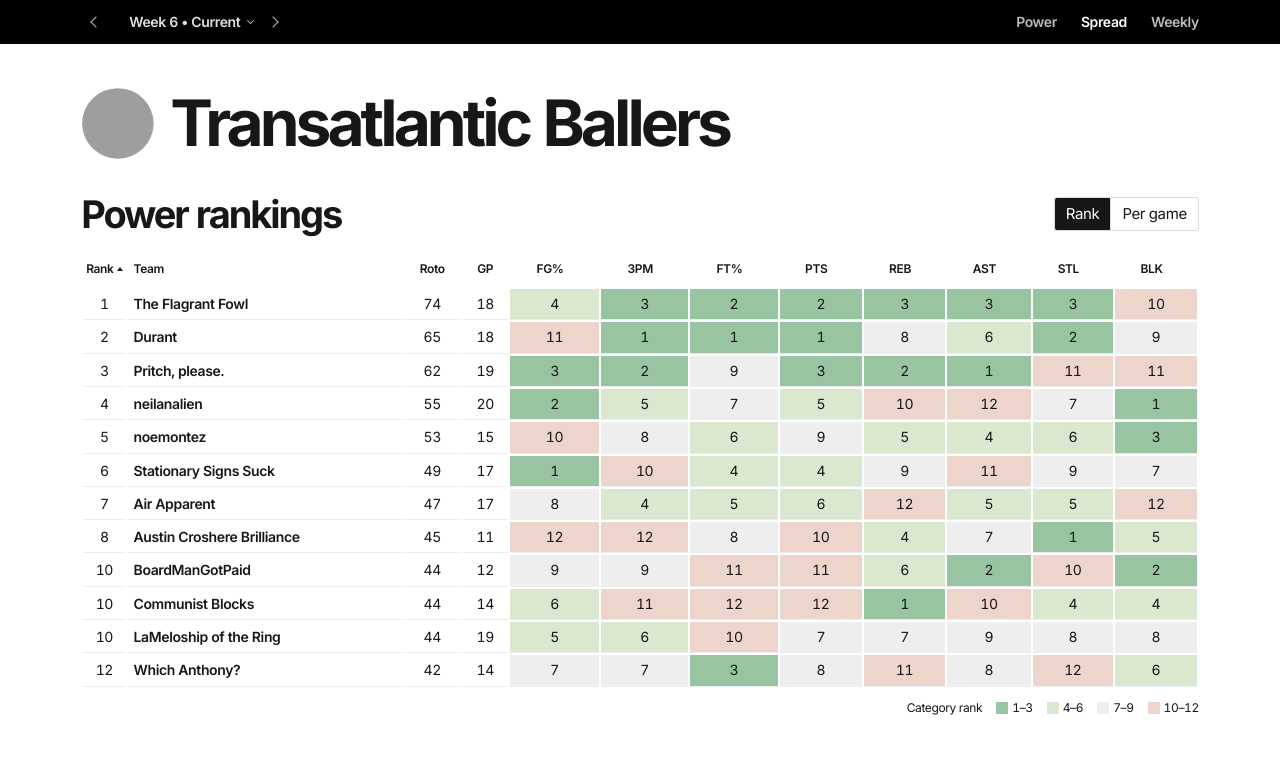
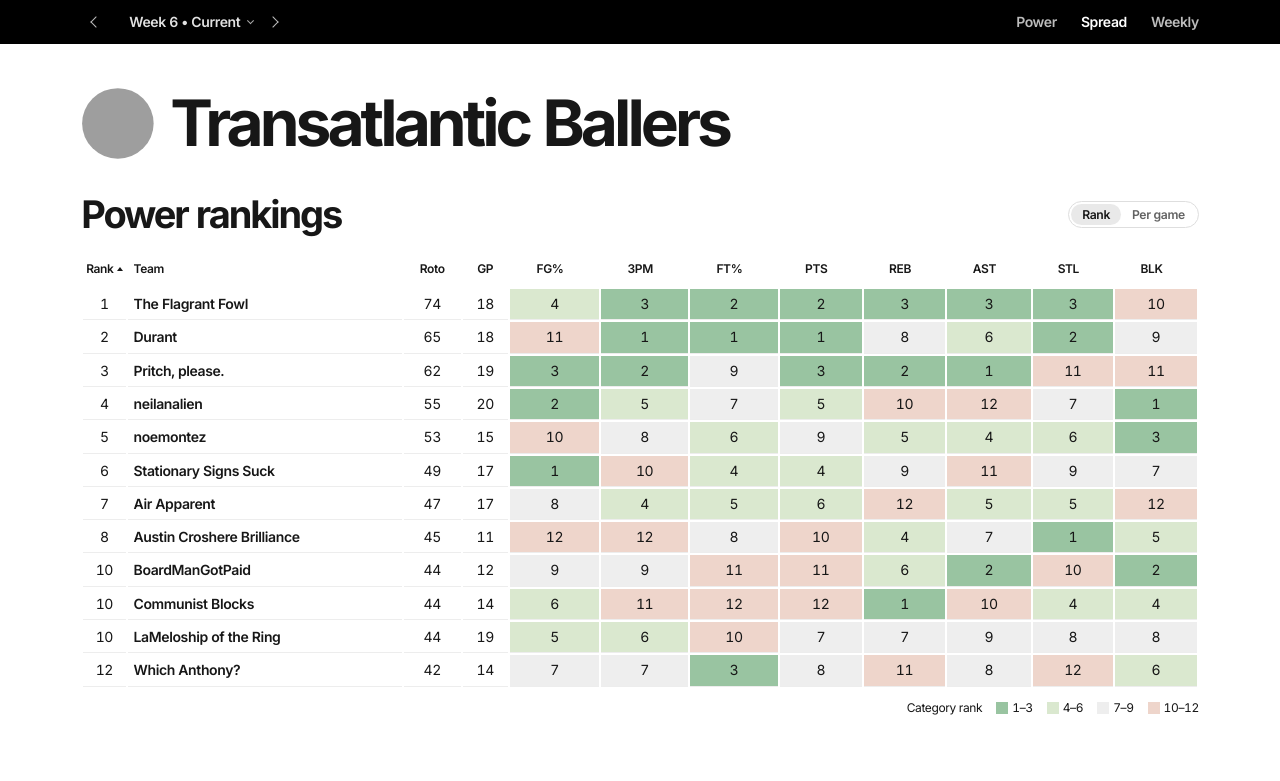
Before and after one commit to t1to98/transatlantic-ballers, an Astro site: page / in a window 1280 px wide. Shown: the top 781 px of the page. Built offline with nearby package versions, Linux system fonts and the light colour scheme; Astro itself is replaced by a stand-in of ours; grey boxes are pictures that could not be loaded.

Commit message:
Use compact pill toggles beside ranking headings

```diff
--- a/public/league.css
+++ b/public/league.css
@@ -140,6 +140,34 @@ th[aria-sort="descending"] button::after {
 }
 .section-heading h2 { margin: 0; }
 .section-heading > :last-child { flex: none; }
+.view-toggle {
+  display: inline-flex;
+  align-items: center;
+  padding: 2px;
+  border: 1px solid #dedede;
+  border-radius: 999px;
+}
+.view-toggle button {
+  position: relative;
+  min-width: 44px;
+  padding: 3px 11px;
+  border: 0;
+  border-radius: inherit;
+  color: #626262;
+  font-size: .8125rem;
+  font-weight: 550;
+  line-height: 1.25;
+  white-space: nowrap;
+}
+.view-toggle button[aria-pressed="true"] { background: #e9e9e9; color: var(--ink); }
+.view-toggle button:focus-visible { outline: 1px solid currentColor; outline-offset: -1px; }
+@media (hover: hover) {
+  .view-toggle button[aria-pressed="false"]:hover { background: #f6f6f6; color: var(--ink); }
+}
+@media (pointer: coarse) {
+  /* Extend each tap target vertically beyond the visible pill. */
+  .view-toggle button::after { content: ""; position: absolute; inset: -12px 0; }
+}
 #chart .selected-week { fill: var(--ink); font-weight: 700; }
 .segments {
   display: flex;
--- a/src/pages/index.astro
+++ b/src/pages/index.astro
@@ -30,7 +30,7 @@ const data=[season.rows,...weeks.map(w=>standings([w]))];
 <section id="power" aria-labelledby="power-heading">
   <div class="section-heading">
     <h2 id="power-heading">Power rankings</h2>
-    <div class="segments" role="group" aria-label="Power rankings display">
+    <div class="view-toggle" role="group" aria-label="Power rankings display">
       <button type="button" id="rank" aria-pressed="true">Rank</button>
       <button type="button" id="production" aria-pressed="false">Per game</button>
     </div>
@@ -60,7 +60,7 @@ const data=[season.rows,...weeks.map(w=>standings([w]))];
 <section id="motion">
   <div class="section-heading">
     <h2>Weekly rankings</h2>
-    <div class="segments" role="group" aria-label="Chart scale">
+    <div class="view-toggle" role="group" aria-label="Chart scale">
       <button data-scale="rank" aria-pressed="true">Rank</button>
       <button data-scale="value" aria-pressed="false">Value</button>
     </div>
```
